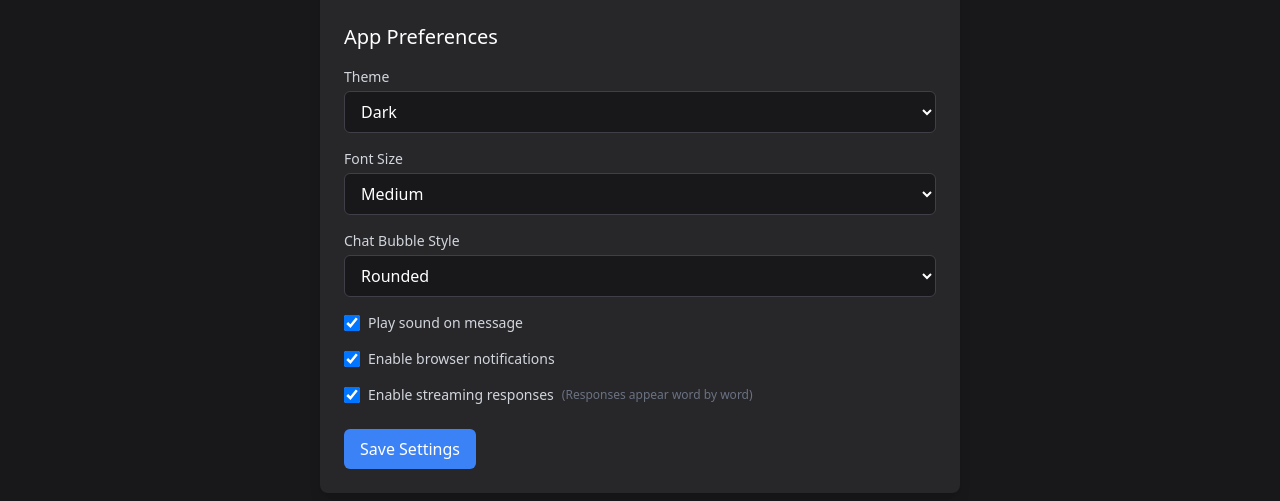
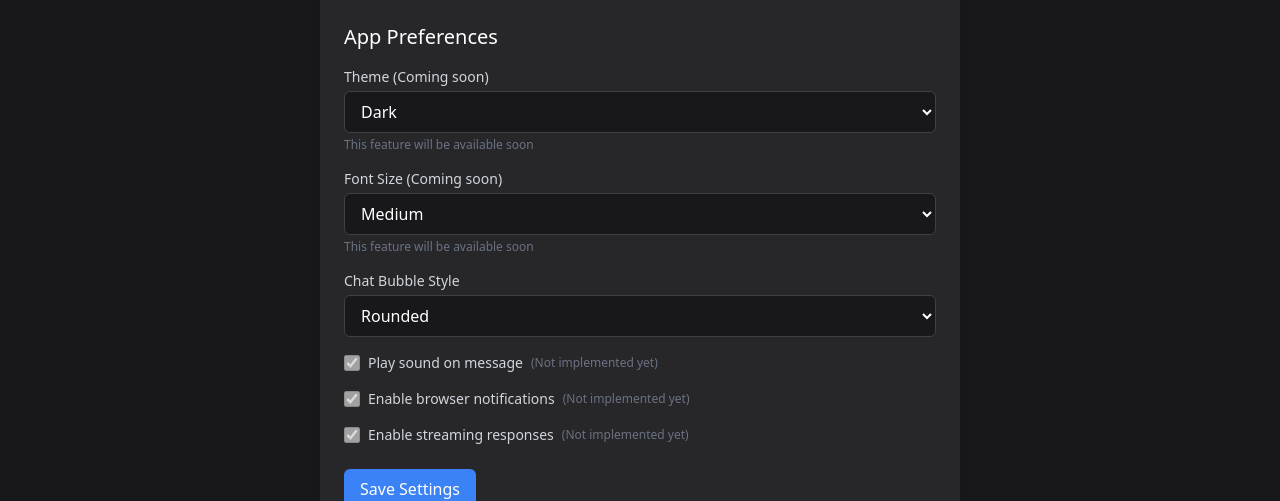
Before and after one commit to R-udren/rovertAIChat, a Vue app in the folder frontend/: page /settings in a window 1280 px wide. Shown: the part 307-808 px from the top of the page. Built offline with nearby package versions, Linux system fonts and the light colour scheme; no server answers; sample sign-in values are in the browser's storage.

Commit message:
disable unimplemented features and provide user feedback

```diff
--- a/frontend/src/views/SettingsView.vue
+++ b/frontend/src/views/SettingsView.vue
@@ -73,7 +73,6 @@ const saveSettings = async () => {
 
     updateStatus.value = 'Settings updated successfully'
   } catch (error) {
-    // console.error(error)
     updateStatus.value = 'Failed to update settings: ' + (userSettingsStore.error || error.message)
   } finally {
     isSubmitting.value = false
@@ -119,9 +118,6 @@ const saveSettings = async () => {
               class="w-full px-3 py-2 text-white border rounded-md border-zinc-700 bg-zinc-900 focus:outline-none focus:ring-2 focus:ring-primary-500"
             >
               <option value="">Select a default model</option>
-              <option value="e6f1ae10-9b0e-4639-b4d9-daa82d125d4e">GPT-3.5</option>
-              <option value="5429a4ed-8112-4abb-bbed-777fb83a2476">GPT-4</option>
-              <option value="94b4848b-6176-41c6-8314-83a5297da424">Claude</option>
             </select>
             <p class="mt-1 text-xs text-gray-500">
               This model will be used by default for new conversations
@@ -135,32 +131,36 @@ const saveSettings = async () => {
           <div class="space-y-4">
             <div>
               <label for="theme" class="block mb-1 text-sm font-medium text-gray-300">
-                Theme
+                Theme (Coming soon)
               </label>
               <select
                 id="theme"
                 v-model="formData.preferences.theme"
                 class="w-full px-3 py-2 text-white border rounded-md border-zinc-700 bg-zinc-900 focus:outline-none focus:ring-2 focus:ring-primary-500"
+                disabled
               >
                 <option value="dark">Dark</option>
                 <option value="light">Light</option>
                 <option value="system">System</option>
               </select>
+              <p class="mt-1 text-xs text-gray-500">This feature will be available soon</p>
             </div>
 
             <div>
               <label for="fontSize" class="block mb-1 text-sm font-medium text-gray-300">
-                Font Size
+                Font Size (Coming soon)
               </label>
               <select
                 id="fontSize"
                 v-model="formData.preferences.fontSize"
                 class="w-full px-3 py-2 text-white border rounded-md border-zinc-700 bg-zinc-900 focus:outline-none focus:ring-2 focus:ring-primary-500"
+                disabled
               >
                 <option value="small">Small</option>
                 <option value="medium">Medium</option>
                 <option value="large">Large</option>
               </select>
+              <p class="mt-1 text-xs text-gray-500">This feature will be available soon</p>
             </div>
 
             <div>
@@ -180,6 +180,7 @@ const saveSettings = async () => {
 
             <div class="flex items-center">
               <input
+                disabled
                 id="messageSound"
                 v-model="formData.preferences.messageSound"
                 type="checkbox"
@@ -188,10 +189,12 @@ const saveSettings = async () => {
               <label for="messageSound" class="block ml-2 text-sm text-gray-300">
                 Play sound on message
               </label>
+              <span class="ml-2 text-xs text-gray-500">(Not implemented yet)</span>
             </div>
 
             <div class="flex items-center">
               <input
+                disabled
                 id="notifications"
                 v-model="formData.preferences.notifications"
                 type="checkbox"
@@ -200,10 +203,12 @@ const saveSettings = async () => {
               <label for="notifications" class="block ml-2 text-sm text-gray-300">
                 Enable browser notifications
               </label>
+              <span class="ml-2 text-xs text-gray-500">(Not implemented yet)</span>
             </div>
 
             <div class="flex items-center">
               <input
+                disabled
                 id="streamingEnabled"
                 v-model="formData.preferences.streamingEnabled"
                 type="checkbox"
@@ -212,7 +217,7 @@ const saveSettings = async () => {
               <label for="streamingEnabled" class="block ml-2 text-sm text-gray-300">
                 Enable streaming responses
               </label>
-              <span class="ml-2 text-xs text-gray-500">(Responses appear word by word)</span>
+              <span class="ml-2 text-xs text-gray-500">(Not implemented yet)</span>
             </div>
           </div>
         </div>
```
